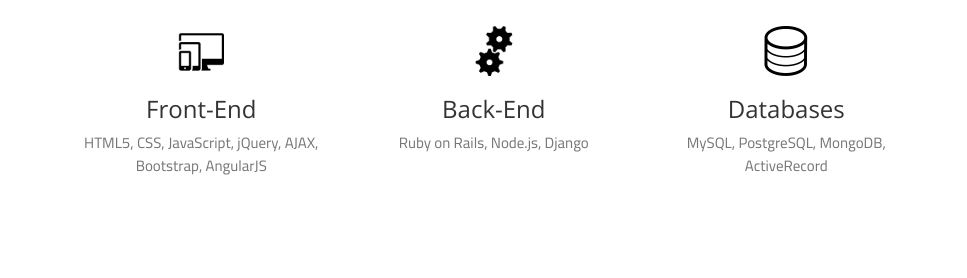
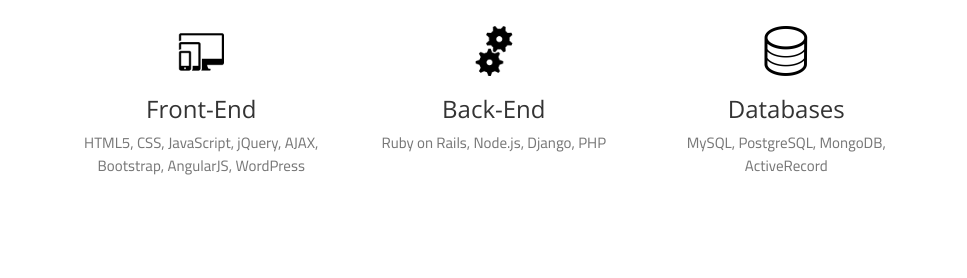
Before and after one commit to rjwoo/rjwoo.github.io, a website: page index.html in a window 1280 px wide. Shown: the part 1480-1758 px from the top of the page, 0-967 px from the left. Drawn offline with nearby package versions, Linux system fonts and the light colour scheme.

Commit message:
Added PHP and WP to my stack

```diff
--- a/index.html
+++ b/index.html
@@ -115,14 +115,14 @@
                     <div class="service-box">
                         <img src="img/front-end.png" class="lang-icons" alt=""/>
                         <h3>Front-End</h3>
-                        <p class="text-muted">HTML5, CSS, JavaScript, jQuery, AJAX, Bootstrap, AngularJS</p>
+                        <p class="text-muted">HTML5, CSS, JavaScript, jQuery, AJAX, Bootstrap, AngularJS, WordPress</p>
                     </div>
                 </div>
                 <div class="col-lg-3 col-md-6 text-center">
                     <div class="service-box">
                         <img src="img/back-end.png" class="lang-icons" alt=""/>
                         <h3>Back-End</h3>
-                        <p class="text-muted">Ruby on Rails, Node.js, Django</p>
+                        <p class="text-muted">Ruby on Rails, Node.js, Django, PHP</p>
                     </div>
                 </div>
                 <div class="col-lg-3 col-md-6 text-center">
```
